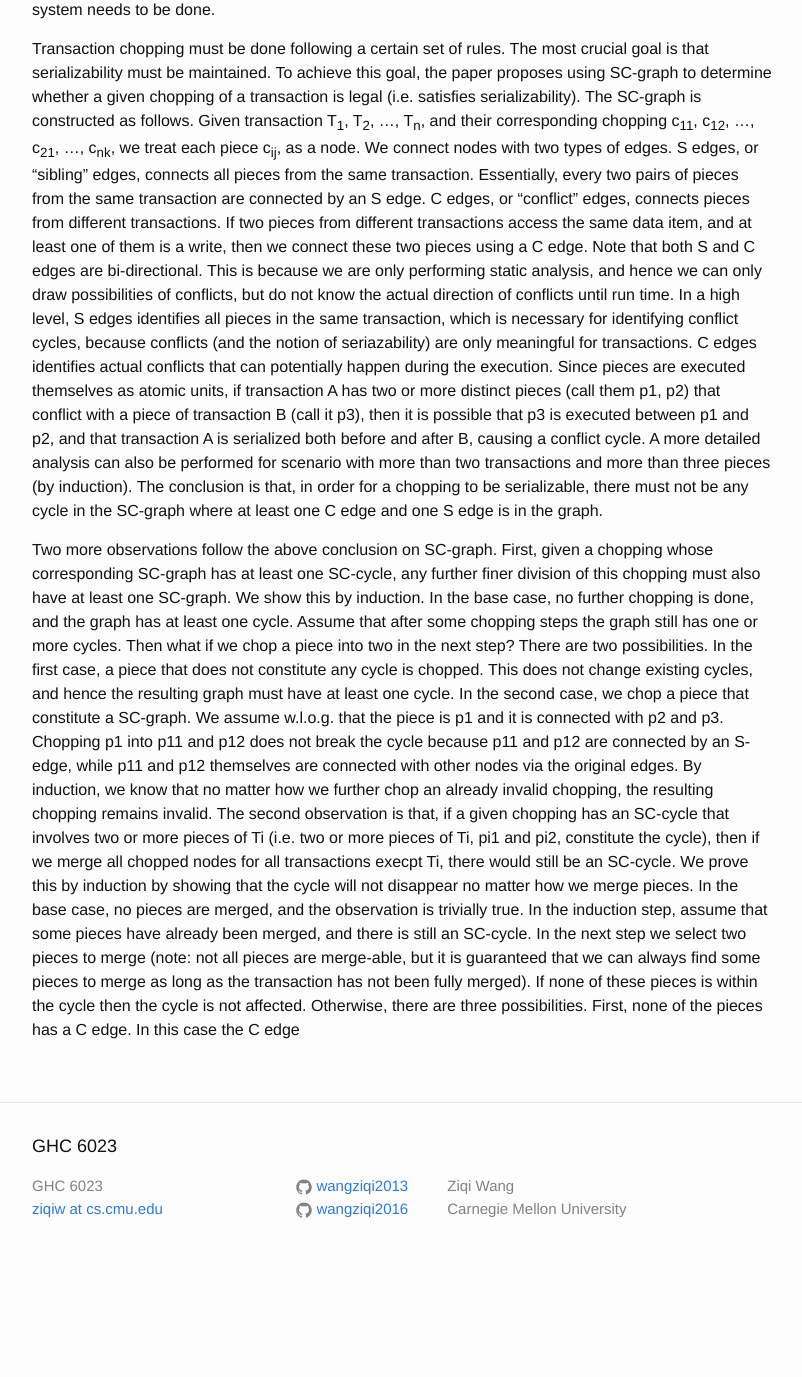
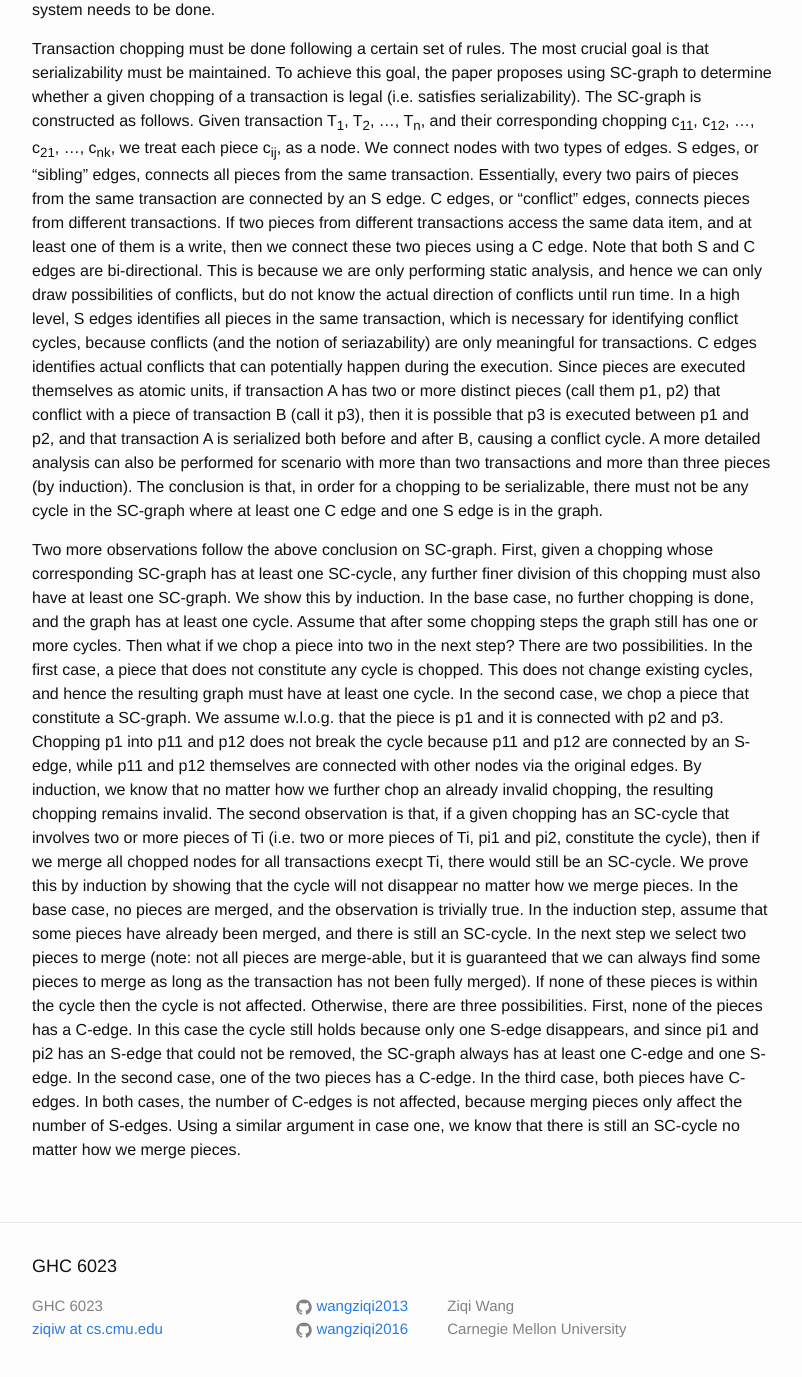
Before and after one commit to wangziqi2013/wangziqi2013.github.io, a Jekyll site: the page built from _posts/2019-01-02-Txn-Chopping.markdown, in a window 1280 px wide and 1400 px high, scrolled down 1604 px. Shown: the top 1377 px of the window, without its empty margins (238-1040 px from the left). Built offline with Jekyll 4.4.1, drawn with Linux system fonts in a browser that asks for light colours; before the commit the page ends 2884 px from its top, so only the background shows below that.

Commit message:
Finish proof

```diff
--- a/_posts/2019-01-02-Txn-Chopping.markdown
+++ b/_posts/2019-01-02-Txn-Chopping.markdown
@@ -92,5 +92,8 @@ matter how we merge pieces. In the base case, no pieces are merged, and the obse
 assume that some pieces have already been merged, and there is still an SC-cycle. In the next step we select two pieces
 to merge (note: not all pieces are merge-able, but it is guaranteed that we can always find some pieces to merge as long
 as the transaction has not been fully merged). If none of these pieces is within the cycle then the cycle is not affected.
-Otherwise, there are three possibilities. First, none of the pieces has a C edge. In
-this case the C edge
+Otherwise, there are three possibilities. First, none of the pieces has a C-edge. In this case the cycle still holds because
+only one S-edge disappears, and since pi1 and pi2 has an S-edge that could not be removed, the SC-graph always has at least
+one C-edge and one S-edge. In the second case, one of the two pieces has a C-edge. In the third case, both pieces have
+C-edges. In both cases, the number of C-edges is not affected, because merging pieces only affect the number of S-edges.
+Using a similar argument in case one, we know that there is still an SC-cycle no matter how we merge pieces.
```
